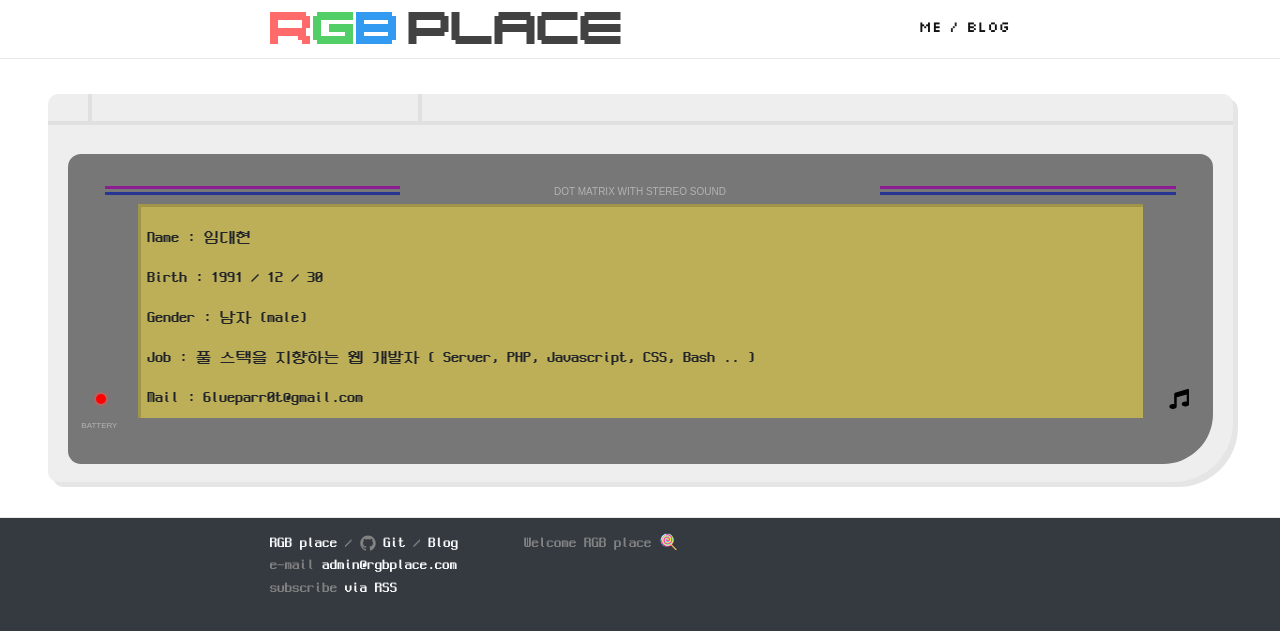
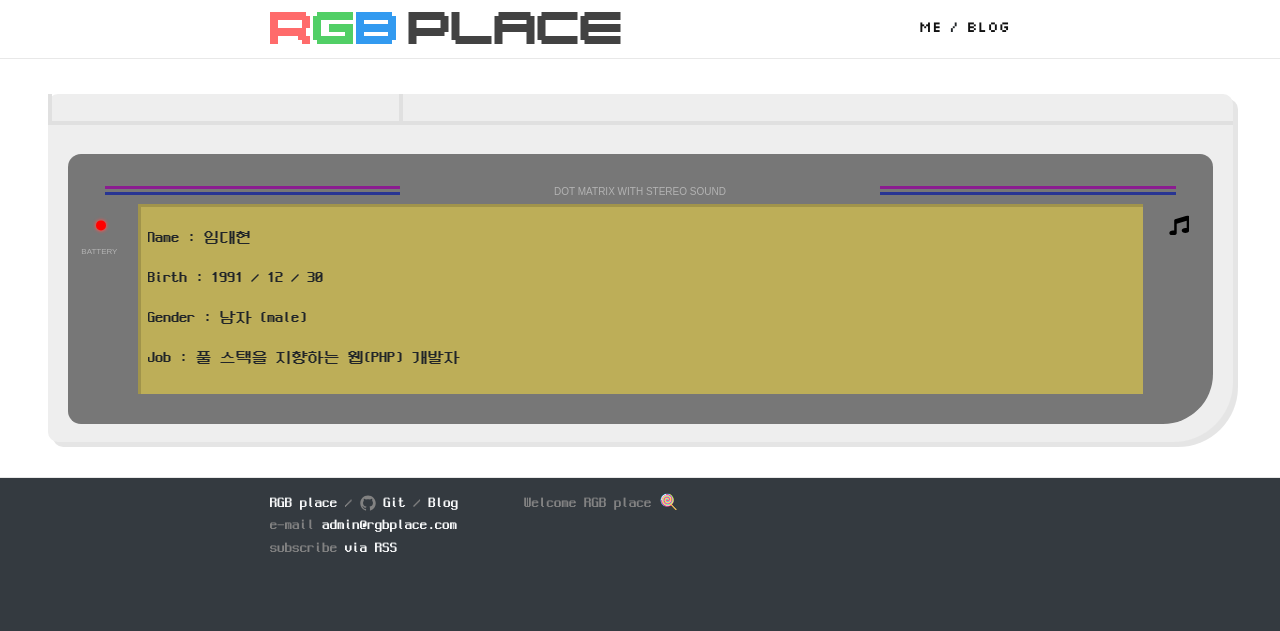
Before and after one commit to 6lueparr0t/about-rgbplace, a Jekyll site: the page built from pages/me.md, in a window 1280 px wide. Shown: the top 631 px of the page. Built offline with Jekyll 4.4.1, drawn with Linux system fonts in a browser that asks for light colours; some web fonts are replaced.

Commit message:
auto commit 2019-06-19 21:53:40

```diff
--- a/_layouts/me.html
+++ b/_layouts/me.html
@@ -22,8 +22,10 @@
         <div class="sound sound-on"></div>
         <div class="screen">
             <div class="header">DOT MATRIX WITH STEREO SOUND</div>
-            <div class="screen-content">
+            <div class="main">
+				<div>
                 {{ content }}
+				</div>
             </div>
         </div>
     </div>
--- a/_sass/css/me/_gameboy.scss
+++ b/_sass/css/me/_gameboy.scss
@@ -26,12 +26,10 @@
 		content: "";
 		position: absolute;
 		top: 0;
-    width: 334px;
+		width: 30%;
 		height: 31px;
 		border-left: 4px solid #e0e0e0;
 		border-right: 4px solid #e0e0e0;
-    margin-left: 40px;
-    margin-right: 40px;
 	}
 
 	& .screen-cont {
@@ -69,6 +67,7 @@
 				font-size: 10px;
 				font-family: sans-serif;
 				color: #b3b3b3;
+				user-select:none;
 
 				@include media-query($on-laptop) {
 					padding:0;
@@ -97,9 +96,10 @@
 				}
 			}
 
-      .screen-content {
+			.main {
 				position: relative;
 				top: -8px;
+				overflow:hidden;
 			}
 		}
 
@@ -108,7 +108,7 @@
 			position: sticky;
 			width: 10px;
 			height: 10px;
-      top: 50%;
+			top: 220px;
 			left: 56px;
 			margin-left: 1.8rem;
 			border-radius: 100%;
@@ -140,7 +140,7 @@
 			position: sticky;
 			width: 10px;
 			height: 10px;
-      top: 50%;
+			top: 220px;
 			left: 100%;
 			transform:scale(2.0);
 			margin-right: 1.8rem;
--- a/pages/me.md
+++ b/pages/me.md
@@ -9,6 +9,4 @@
 
 Gender : 남자 (male)
 
-Job : 풀 스택을 지향하는 웹 개발자 ( Server, PHP, Javascript, CSS, Bash .. )
-
-Mail : 6lueparr0t@gmail.com
+Job : 풀 스택을 지향하는 웹(PHP) 개발자
```
Lines whose indentation alone changed are shown as unchanged.
